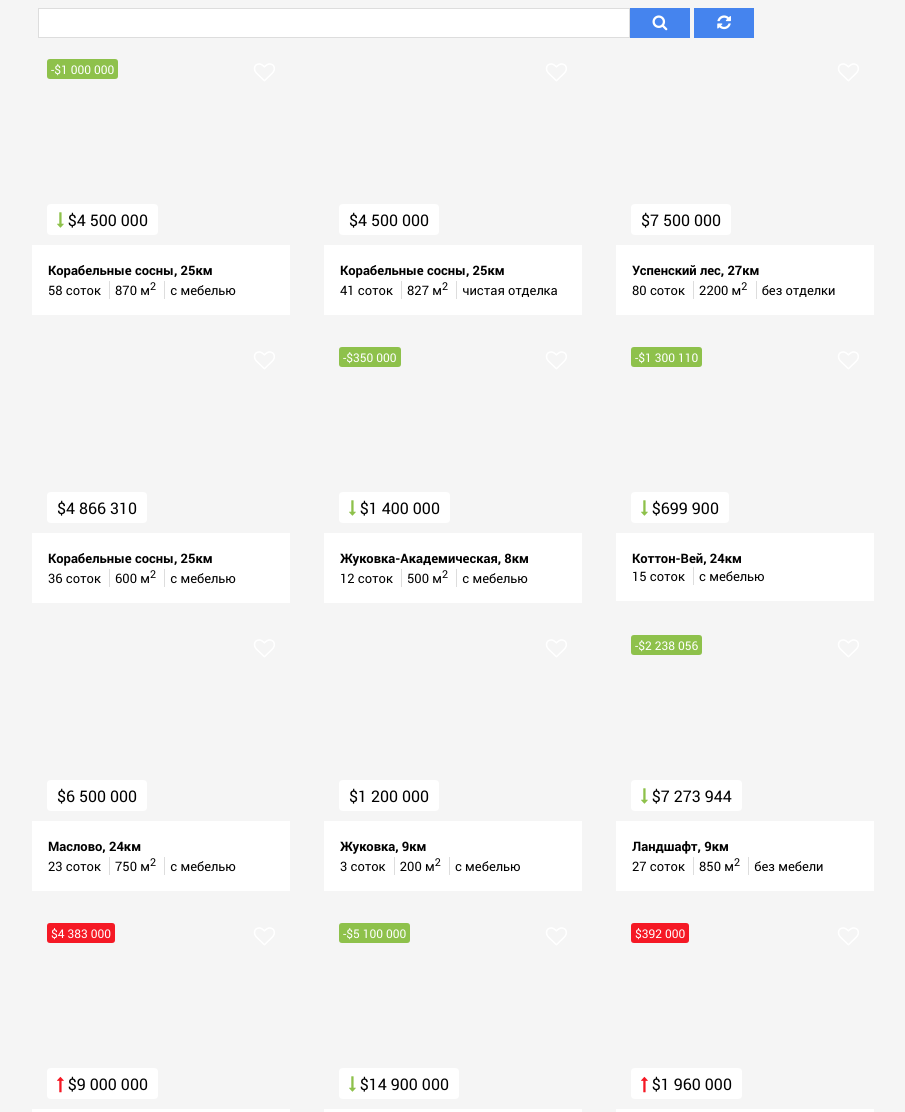
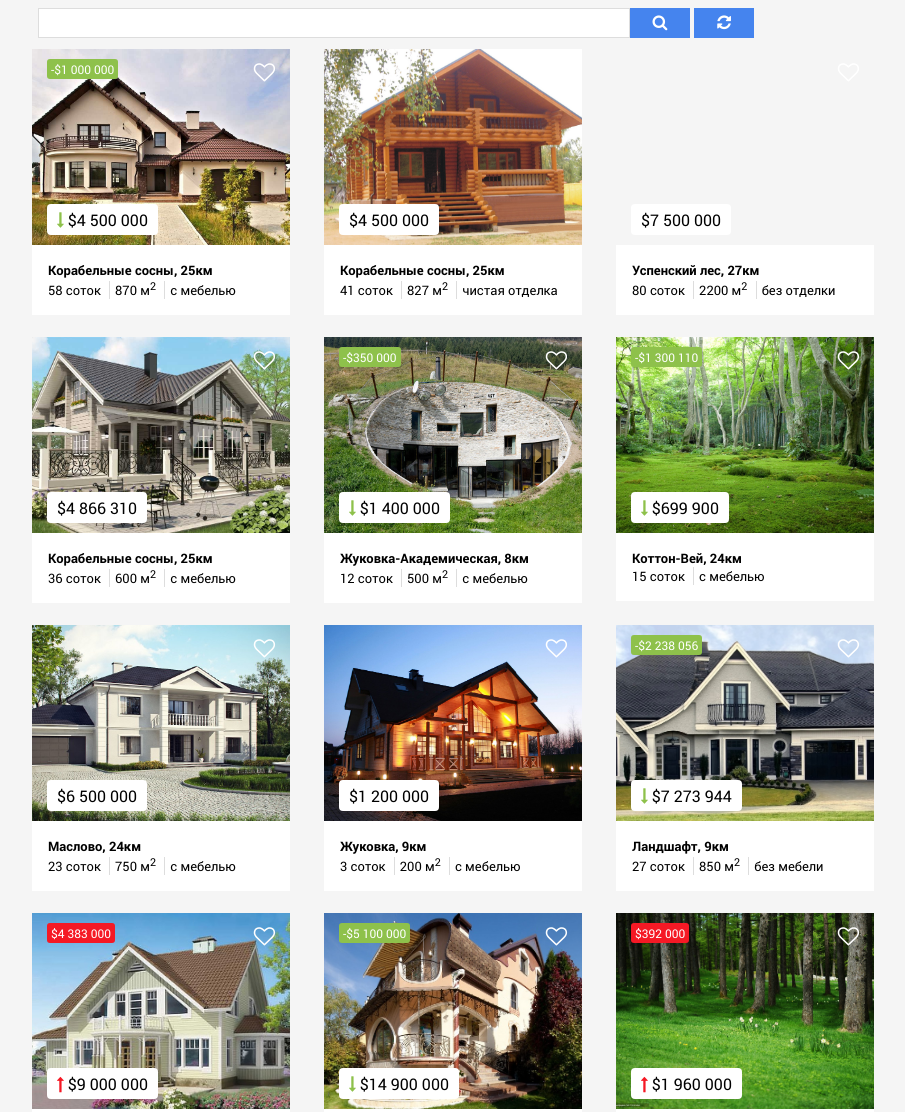
Before and after one commit to DenniLa2/angular-test-work-2, a website: page index.html in a window 1280 px wide. Shown: the top 1112 px of the page, without its empty margins (187-1092 px from the left). Drawn offline with Linux system fonts and the light colour scheme; the site is published under a folder, as on GitHub Pages, so addresses that start at the root find nothing.

Commit message:
change image url

```diff
--- a/js/components/poster/poster.html
+++ b/js/components/poster/poster.html
@@ -1,6 +1,6 @@
 <div class="poster-component">
   <div class="photo-wrapper"
-       style="background-image: url(/buildings/{{$ctrl.data.photo}})">
+       style="background-image: url(./buildings/{{$ctrl.data.photo}})">
     <div class="discount"
          ng-if="$ctrl.data.discount != 0"
          ng-class="{positive: $ctrl.data.discount > 0, negative: $ctrl.data.discount < 0}"
```
